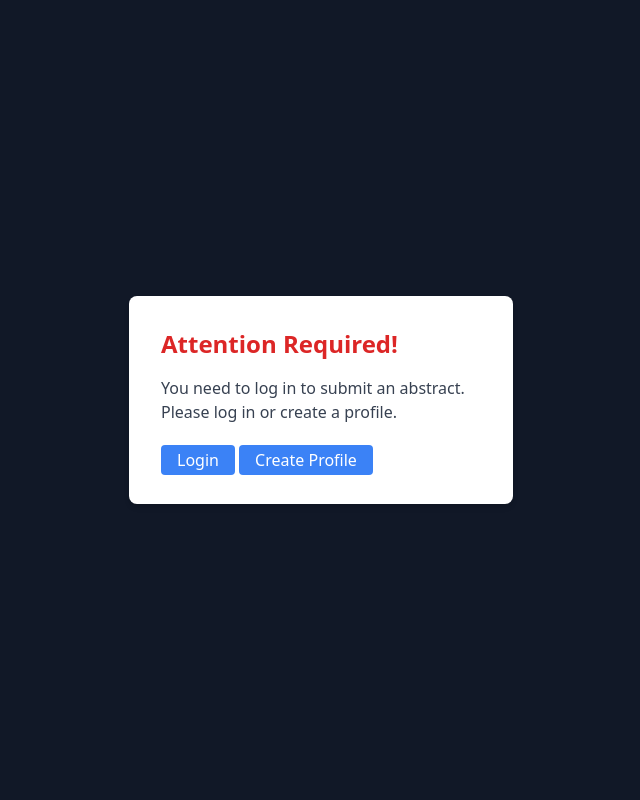
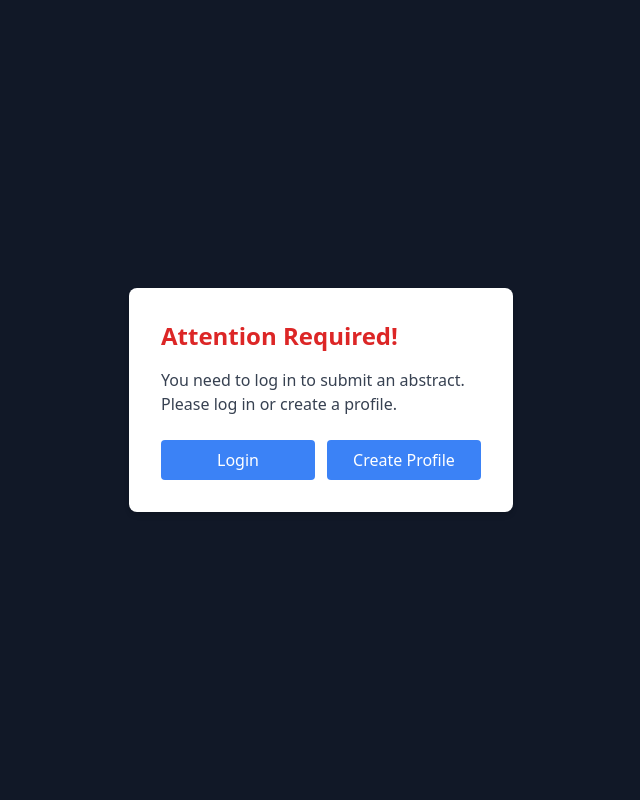
Before and after one commit to FKC117/bsbcs_cms_live, a Django app: page /event/1/abstract_submission/ in a window 1280 px wide. Shown: the whole page, without its empty margins (319-959 px from the left). Run offline with Django 5.2, Linux system fonts and the light colour scheme; data comes from the database, SQL or seed files in the repository; data that the repository does not hold is empty.

Commit message:
in the abstract submission next paramter for login is corrected

```diff
--- a/registration/views.py
+++ b/registration/views.py
@@ -133,6 +133,10 @@ def create_profile(request):
         form = UserProfileForm(request.POST)
         if form.is_valid():
             form.save()
+            next_url = request.POST.get('next')
+            if next_url:
+                from urllib.parse import quote
+                return redirect(f'{reverse("login")}?next={quote(next_url)}')
             return redirect('login')
     else:
         form = UserProfileForm()
@@ -691,8 +695,8 @@ def abstract_submission(request, event_id):
     if not request.user.is_authenticated:
         return render(request, 'login_required_message.html', {
             'message': 'You need to log in to submit an abstract. Please log in or create a profile.',
-            'login_url': '/login/',  # Replace with your login URL name or path
-            'signup_url': '/create_profile/'  # Replace with your signup URL name or path
+            'login_url': f'{reverse("login")}?next={request.get_full_path()}',
+            'signup_url': f'{reverse("create_profile")}?next={request.get_full_path()}',
         })
 
     event = get_object_or_404(Event, id=event_id)
--- a/templates/create_profile.html
+++ b/templates/create_profile.html
@@ -311,6 +311,9 @@
 
             <form method="POST" action="{% url 'create_profile' %}">
                 {% csrf_token %}
+                {% if request.GET.next %}
+                    <input type="hidden" name="next" value="{{ request.GET.next }}">
+                {% endif %}
 
                 <div class="form-grid">
                     <div class="form-group">
@@ -358,7 +361,7 @@
             </form>
 
             <div class="auth-footer">
-                <span>Already have a profile? <a href="{% url 'login' %}" class="link link-secondary">Login</a></span>
+                <span>Already have a profile? <a href="{% url 'login' %}{% if request.GET.next %}?next={{ request.GET.next }}{% endif %}" class="link link-secondary">Login</a></span>
                 <a href="{% url 'index' %}" class="link">Back to Events</a>
             </div>
         </section>
--- a/templates/login_required_message.html
+++ b/templates/login_required_message.html
@@ -8,13 +8,14 @@
     <link href="https://cdn.jsdelivr.net/npm/tailwindcss@2.2.19/dist/tailwind.min.css" rel="stylesheet">
 </head>
 <body>
-    <div class="min-h-screen flex items-center justify-center bg-gray-900">
-        <div class="bg-white p-8 rounded-lg shadow-md max-w-sm ml-5 mr-5">
+    <div class="min-h-screen flex items-center justify-center bg-gray-900 px-4 py-10">
+        <div class="bg-white p-8 rounded-lg shadow-md max-w-sm w-full">
             <h1 class="text-2xl font-bold text-red-600 mb-4">Attention Required!</h1>
             <p class="text-gray-700">{{ message }}</p><br>
-            <a href="{% url 'login' %}" class="bg-blue-500 text-white py-1 px-4 rounded w-full mt-4 ml-auto text-center">Login</a>
-            <a href="{% url 'create_profile' %}" class="bg-blue-500 text-white py-1 px-4 rounded w-full mt-4 ml-auto text-center">Create Profile</a>
-
+            <div class="grid gap-3 sm:grid-cols-2">
+                <a href="{{ login_url|default:'/' }}" class="bg-blue-500 text-white py-2 px-4 rounded text-center">Login</a>
+                <a href="{{ signup_url|default:'/' }}" class="bg-blue-500 text-white py-2 px-4 rounded text-center">Create Profile</a>
+            </div>
         </div>
     </div>
 </body>
```
